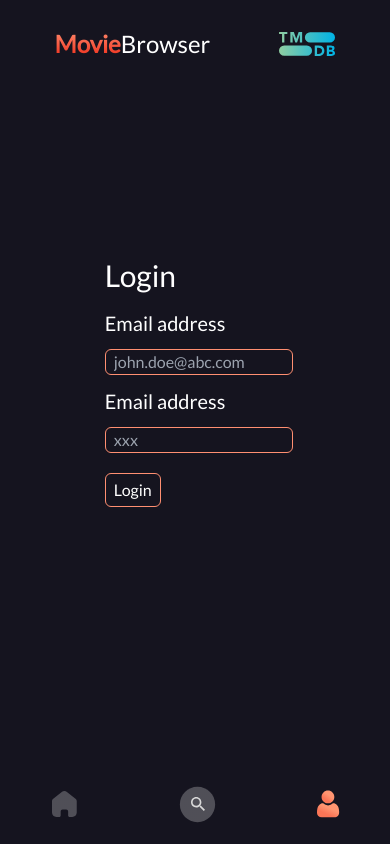
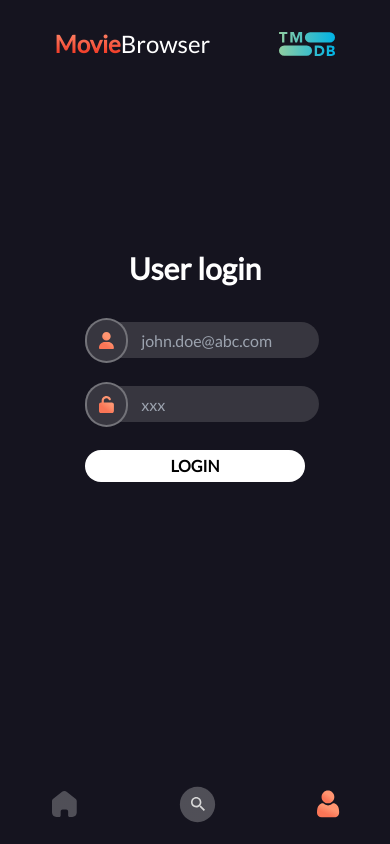
Before and after one commit to MathildeCornelis/movie_browser_react, a React (Vite) app: page /account in a window 390 px wide. Built offline with nearby package versions, Linux system fonts and the light colour scheme.

Commit message:
style + responsive login

```diff
--- a/src/component/Connection.jsx
+++ b/src/component/Connection.jsx
@@ -1,15 +1,49 @@
 import React from 'react';
+import Login_account_svg from './Login_account_svg';
+import Login_password_svg from './Login_password_svg';
 
 const Connection = () => {
+    const grandiant1_account_login = '#FF9571';
+    const grandiant2_account_login = '#FA7556';
+
     return (
         <section className='h-[35rem] flex justify-center items-center font-lato text-white pt-7'>
-            <div className='w-3/4 flex flex-col items-start p-5 pl-14'>
-                <h2 className='text-3xl mb-4'>Login</h2>
-                <label htmlFor="mail" className='text-xl mb-2'>Email address</label>
-                <input type="text" name='mail' placeholder='john.doe@abc.com' className='rounded-md mt-1 pl-2 border-[1px] bg-transparent border-orange_light focus:border-orange_dark focus:border-[3px]'/>
-                <label htmlFor="password" className='text-xl mb-2 mt-3'>Email address</label>
-                <input type="password" name='password' placeholder='xxx' className='rounded-md mt-1 pl-2 border-[1px] bg-transparent border-orange_light focus:border-orange_dark focus:border-[3px]'/>
-                <button type="submit" className='border-[1px] border-orange_light bg-transparent mt-5 rounded-md text-white pt-1 pl-2 pb-1 pr-2 hover:bg-orange_light'>Login</button>
+            <div className='w-3/4 flex flex-col items-center p-5 mb-[8%]'>
+                <h2 className='w-full text-3xl xl:text-6xl mb-4 text-center font-extrabold'>User login</h2>
+                <div className='w-[87%] flex flex-row items-center mt-5'>
+                    <label htmlFor='mail' className='w-[11%] xl:w-[5%] absolute text-xl p-3 bg-login rounded-3xl xl:rounded-full border-2 border-white border-opacity-30'>
+                        <Login_account_svg
+                        grandient1_account_login={grandiant1_account_login}
+                        grandient2_account_login={grandiant2_account_login}
+                        />
+                    </label>
+                    <input
+                    type='text'
+                    name='mail'
+                    placeholder='john.doe@abc.com'
+                    className='rounded-3xl pl-14 xl:pl-24 bg-login h-9 xl:h-12 xl:w-full'
+                    />
+                </div>
+                <div className='w-[87%] flex flex-row items-center mt-7'>
+                    <label htmlFor='mail' className='w-[11%] xl:w-[5%] absolute text-xl p-3 bg-login rounded-3xl xl:rounded-full border-2 border-white border-opacity-30'>
+                        <Login_password_svg
+                        grandient1_account_login={grandiant1_account_login}
+                        grandient2_account_login={grandiant2_account_login}
+                        />
+                    </label>
+                    <input
+                    type='text'
+                    name='mail'
+                    placeholder='xxx'
+                    className='rounded-3xl pl-14 xl:pl-24 bg-login h-9 xl:h-12 xl:w-full'
+                    />
+                </div>
+                <button
+                type='submit'
+                className='w-[87%] xl:h-12 mt-7 rounded-3xl text-black xl:text-2xl bg-white font-extrabold pt-1 pl-2 pb-1 pr-2 hover:bg-orange_light hover:text-white'
+                >
+                LOGIN
+                </button>
             </div>
         </section>
     );
--- /dev/null
+++ b/src/component/Login_account_svg.jsx
@@ -0,0 +1,17 @@
+import React from 'react';
+
+const Login_account_svg = ({grandient1_account_login, grandient2_account_login}) => {
+    return (
+        <svg xmlns="http://www.w3.org/2000/svg" fill="url(#gradient_account)" viewBox="0 0 448 512">
+            <path d="M224 256A128 128 0 1 0 224 0a128 128 0 1 0 0 256zm-45.7 48C79.8 304 0 383.8 0 482.3C0 498.7 13.3 512 29.7 512H418.3c16.4 0 29.7-13.3 29.7-29.7C448 383.8 368.2 304 269.7 304H178.3z"/>
+            <defs>
+                <linearGradient id="gradient_account" x1="50%" y1="30%" x2="0%" y2="100%">
+                    <stop offset="0%" stopColor={grandient1_account_login} />
+                    <stop offset="50%" stopColor={grandient2_account_login} />
+                </linearGradient>
+            </defs>
+        </svg>
+    );
+};
+
+export default Login_account_svg;
--- /dev/null
+++ b/src/component/Login_password_svg.jsx
@@ -0,0 +1,17 @@
+import React from 'react';
+
+const Login_password_svg = ({grandient1_account_login, grandient2_account_login}) => {
+    return (
+        <svg xmlns="http://www.w3.org/2000/svg" fill="url(#gradient_account)" viewBox="0 0 448 512">
+            <path d="M144 144c0-44.2 35.8-80 80-80c31.9 0 59.4 18.6 72.3 45.7c7.6 16 26.7 22.8 42.6 15.2s22.8-26.7 15.2-42.6C331 33.7 281.5 0 224 0C144.5 0 80 64.5 80 144v48H64c-35.3 0-64 28.7-64 64V448c0 35.3 28.7 64 64 64H384c35.3 0 64-28.7 64-64V256c0-35.3-28.7-64-64-64H144V144z"/>
+            <defs>
+                <linearGradient id="gradient_account" x1="50%" y1="30%" x2="0%" y2="100%">
+                    <stop offset="0%" stopColor={grandient1_account_login} />
+                    <stop offset="50%" stopColor={grandient2_account_login} />
+                </linearGradient>
+            </defs>
+        </svg>
+    );
+};
+
+export default Login_password_svg;
--- a/tailwind.config.cjs
+++ b/tailwind.config.cjs
@@ -10,6 +10,7 @@ module.exports = {
       'white': '#ffffff',
       'black': '#000000',
       'input': '#211F30',
+      "login": '#37363f',
       'background': '#15141F',
       'pink': '#9b368f',
       'orange_light': '#FF8F71',
```
Also changed, not shown: public/assets/unlock-solid.svg (added).
